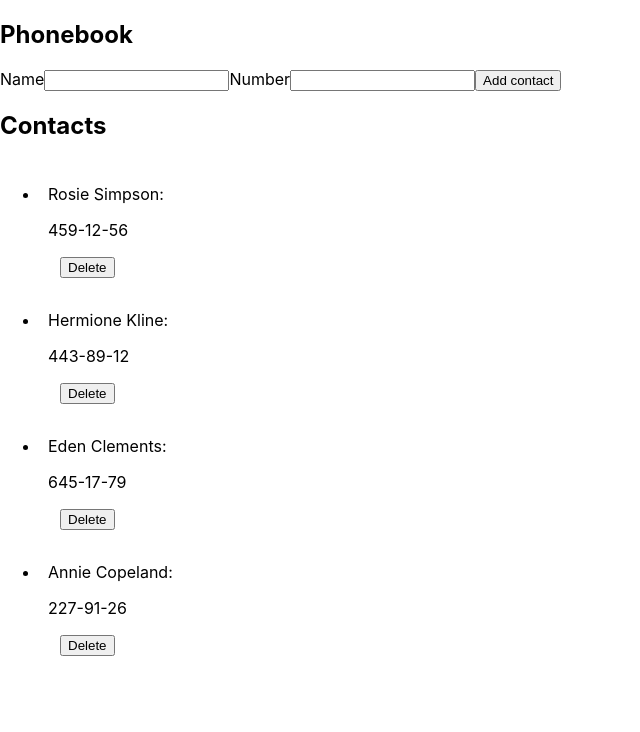
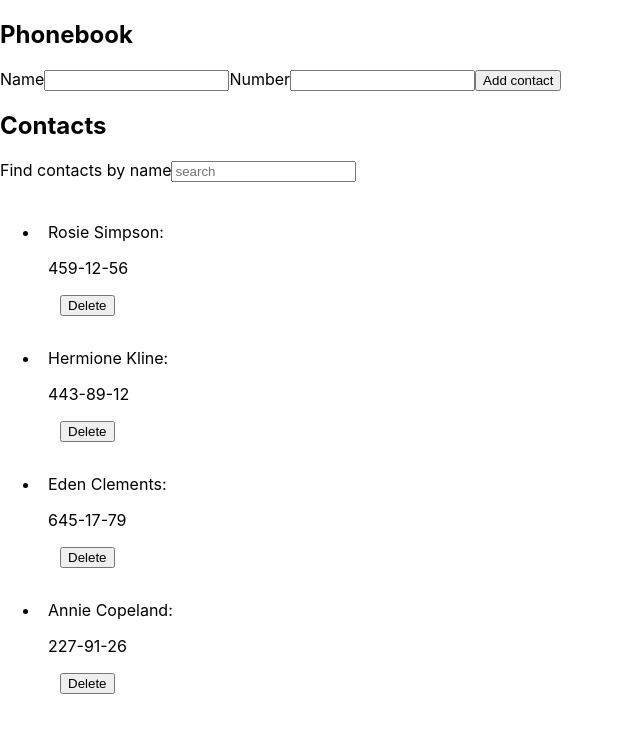
Before and after one commit to YTyndyk/goit-react-hw-02-phonebook, a React (Create React App) app: page / in a window 1280 px wide. Shown: the top 732 px of the page, without its empty margins (0-640 px from the left). Built offline with nearby package versions, Linux system fonts and the light colour scheme.

Commit message:
add filter

```diff
--- a/src/components/App.jsx
+++ b/src/components/App.jsx
@@ -2,11 +2,13 @@ import { Component } from 'react';
 import ContactsList from './ContactsList';
 import contacts from '../../src/contacts.json';
 import Form from './ContactsForm';
+import Filter from './Filter';
 import { nanoid } from 'nanoid';
 
 export class App extends Component {
   state = {
     contacts,
+    filter: '',
   };
 
   deleteContact = contactId => {
@@ -22,13 +24,25 @@ export class App extends Component {
       name: data.name,
       number: data.number,
     };
-    this.setState(prevState => ({
-      contacts: [contact, ...prevState.contacts],
+    this.setState(({ contacts }) => ({
+      contacts: [contact, ...contacts],
     }));
   };
 
+  changeFilter = e => {
+    this.setState({ filter: e.currentTarget.value.toLowerCase() });
+  };
+  getVisibleContacts = () => {
+    const { filter, contacts } = this.state;
+    const normalizedFilter = filter.toLowerCase();
+    return contacts.filter(contact =>
+      contact.name.toLowerCase().includes(normalizedFilter)
+    );
+  };
+
   render() {
-    const { contacts } = this.state;
+    const { filter } = this.state;
+    const visibleContacts = this.getVisibleContacts();
     return (
       <div
         style={{
@@ -43,8 +57,9 @@ export class App extends Component {
         <h2>Phonebook</h2>
         <Form onSubmit={this.addContact} />
         <h2>Contacts</h2>
+        <Filter value={filter} onChange={this.changeFilter} />
         <ContactsList
-          contacts={contacts}
+          contacts={visibleContacts}
           onDeleteContact={this.deleteContact}
         />
       </div>
--- a/src/components/ContactsForm/ContactsForm.jsx
+++ b/src/components/ContactsForm/ContactsForm.jsx
@@ -1,5 +1,4 @@
 import { Component } from 'react';
-import { nanoid } from 'nanoid';
 
 class Form extends Component {
   state = { name: '', number: '' };
--- /dev/null
+++ b/src/components/Filter/Filter.jsx
@@ -0,0 +1,21 @@
+import React from 'react';
+
+const Filter = ({ value, onChange }) => {
+  return (
+    <label htmlFor="">
+      Find contacts by name
+      <input
+        type="text"
+        name="filter"
+        pattern="^[a-zA-Zа-яА-Я]+(([' -][a-zA-Zа-яА-Я ])?[a-zA-Zа-яА-Я]*)*$"
+        title="Find contacts by name"
+        placeholder="search"
+        required
+        value={value}
+        onChange={onChange}
+      />
+    </label>
+  );
+};
+
+export default Filter;
--- /dev/null
+++ b/src/components/Filter/index.js
@@ -0,0 +1 @@
+export { default } from './Filter';
```
